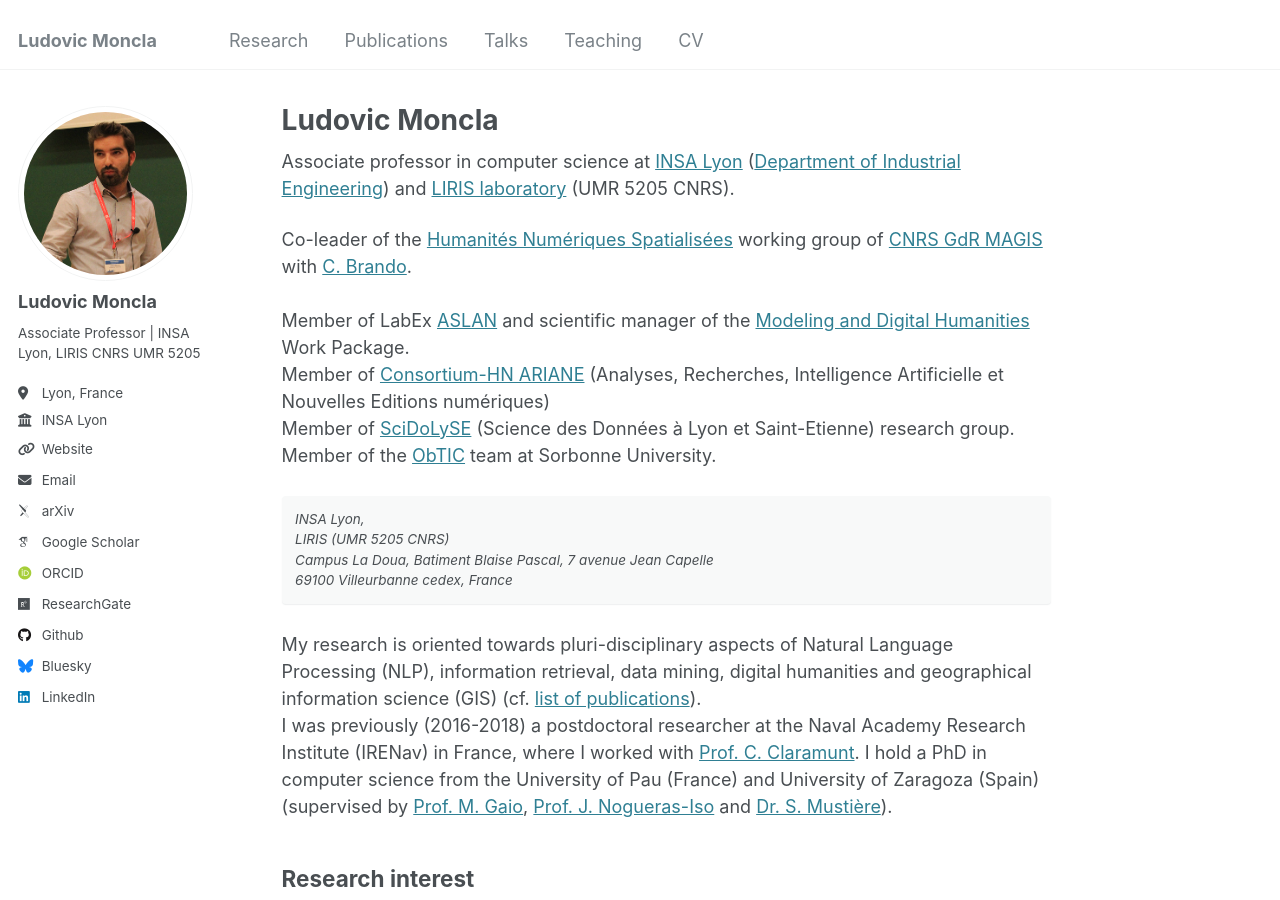
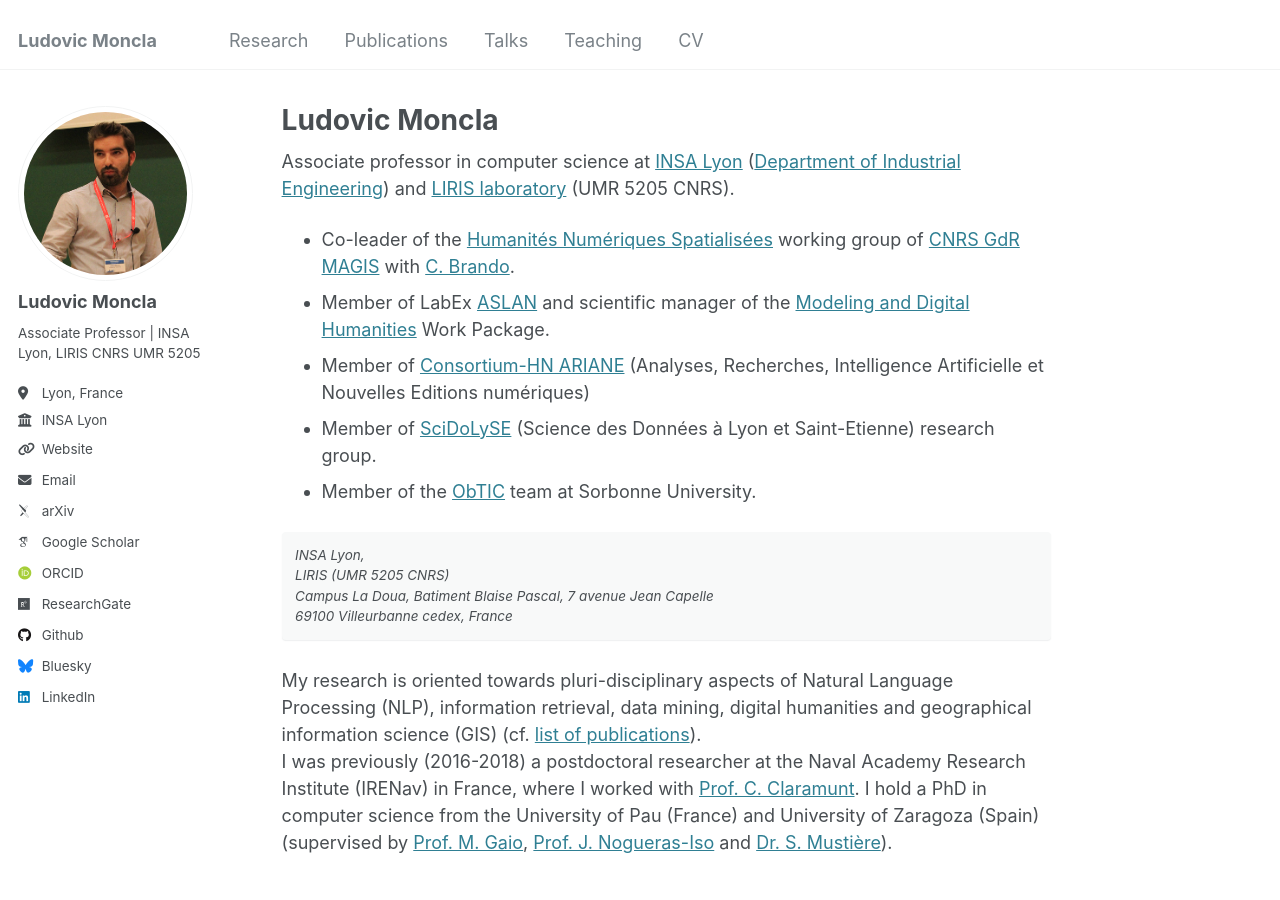
Before and after one commit to ludovicmoncla/ludovicmoncla.github.io, a Jekyll site: the page built from _pages/about.md, in a window 1280 px wide and 900 px high. Built offline with Jekyll 4.4.1, drawn with Linux system fonts in a browser that asks for light colours; some web fonts are replaced.

Commit message:
Update about.md

```diff
--- a/_pages/about.md
+++ b/_pages/about.md
@@ -11,14 +11,11 @@
 Associate professor in computer science at [INSA Lyon](https://www.insa-lyon.fr/) ([Department of Industrial Engineering](https://gi.insa-lyon.fr/)) and [LIRIS laboratory](https://liris.cnrs.fr/) (UMR 5205 CNRS).
 
 
-Co-leader of the [Humanités Numériques Spatialisées](https://hns-magis.github.io) working group of [CNRS GdR MAGIS](https://gdr-magis.cnrs.fr) with [C. Brando](http://crh.ehess.fr/index.php?5088).
-<br/>
-<br/>Member of LabEx [ASLAN](https://aslan.universite-lyon.fr/) and scientific manager of the [Modeling and Digital Humanities](https://aslan.universite-lyon.fr/modeling-and-digital-humanities/) Work Package.
-<br/>Member of [Consortium-HN ARIANE](https://cst-ariane.huma-num.fr) (Analyses, Recherches, Intelligence Artificielle et Nouvelles Editions numériques)
-<br/>Member of [SciDoLySE](http://scidolyse.ens-lyon.fr/) (Science des Données à Lyon et Saint-Etienne) research group.
-<br/>Member of the [ObTIC](https://obtic.sorbonne-universite.fr/) team at Sorbonne University.
-
-
+* Co-leader of the [Humanités Numériques Spatialisées](https://hns-magis.github.io) working group of [CNRS GdR MAGIS](https://gdr-magis.cnrs.fr) with [C. Brando](http://crh.ehess.fr/index.php?5088).
+* Member of LabEx [ASLAN](https://aslan.universite-lyon.fr/) and scientific manager of the [Modeling and Digital Humanities](https://aslan.universite-lyon.fr/modeling-and-digital-humanities/) Work Package.
+* Member of [Consortium-HN ARIANE](https://cst-ariane.huma-num.fr) (Analyses, Recherches, Intelligence Artificielle et Nouvelles Editions numériques)
+* Member of [SciDoLySE](http://scidolyse.ens-lyon.fr/) (Science des Données à Lyon et Saint-Etienne) research group.
+* Member of the [ObTIC](https://obtic.sorbonne-universite.fr/) team at Sorbonne University.
 
 
 <address>
```
